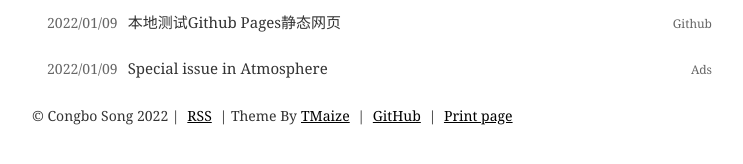
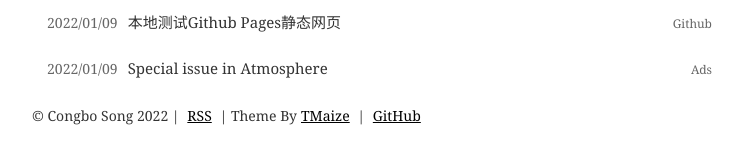
Before and after one commit to songair/Congbo, a Jekyll site: the page built from index.html, in a window 1280 px wide. Shown: the part 257-421 px from the top of the page, without its empty margins (268-1011 px from the left). Built offline with Jekyll 4.4.1, drawn with Linux system fonts in a browser that asks for light colours.

Commit message:
Update footer.html

```diff
--- a/_includes/footer.html
+++ b/_includes/footer.html
@@ -4,7 +4,6 @@
   | <span>Theme By</span><a href="https://github.com/TMaize/tmaize-blog">TMaize</a>
   {% if site.sourcecode %}
       | <a href="{{ site.sourcecode }}">GitHub</a>
-      | <a href="?print=1">Print page</a>
   {% endif %}
 </footer>
 <div id="to-top">
```
